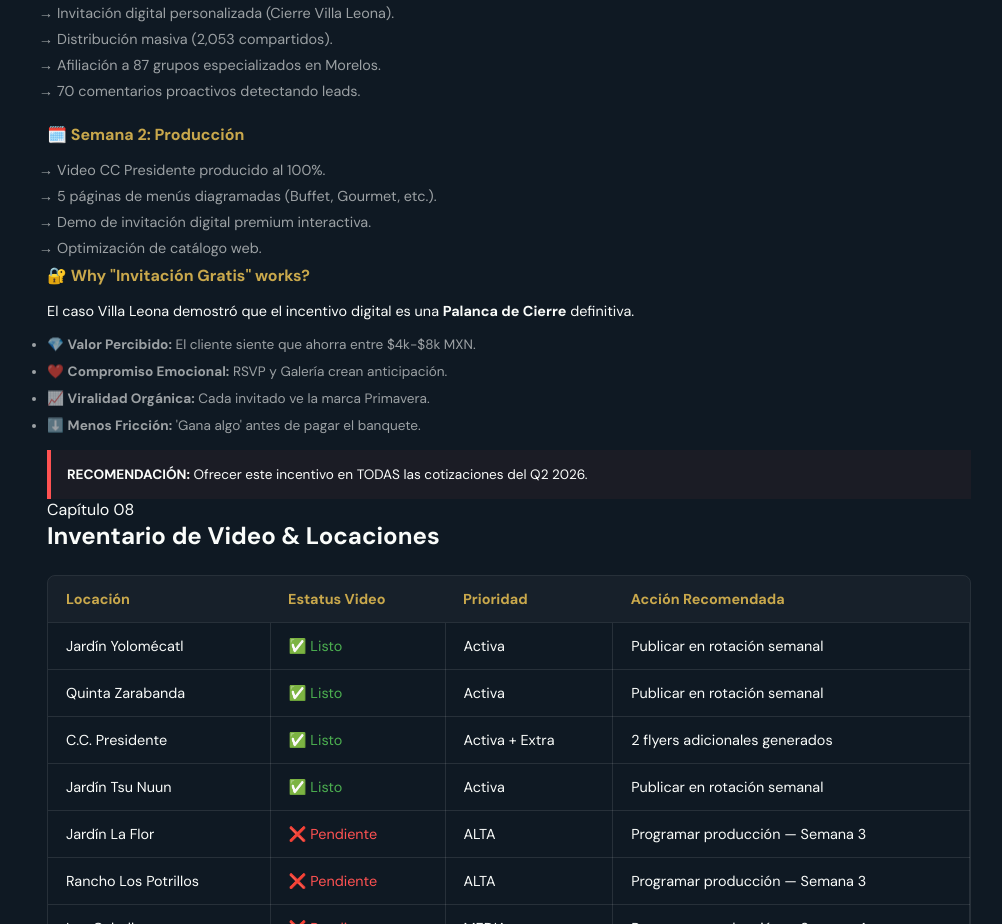
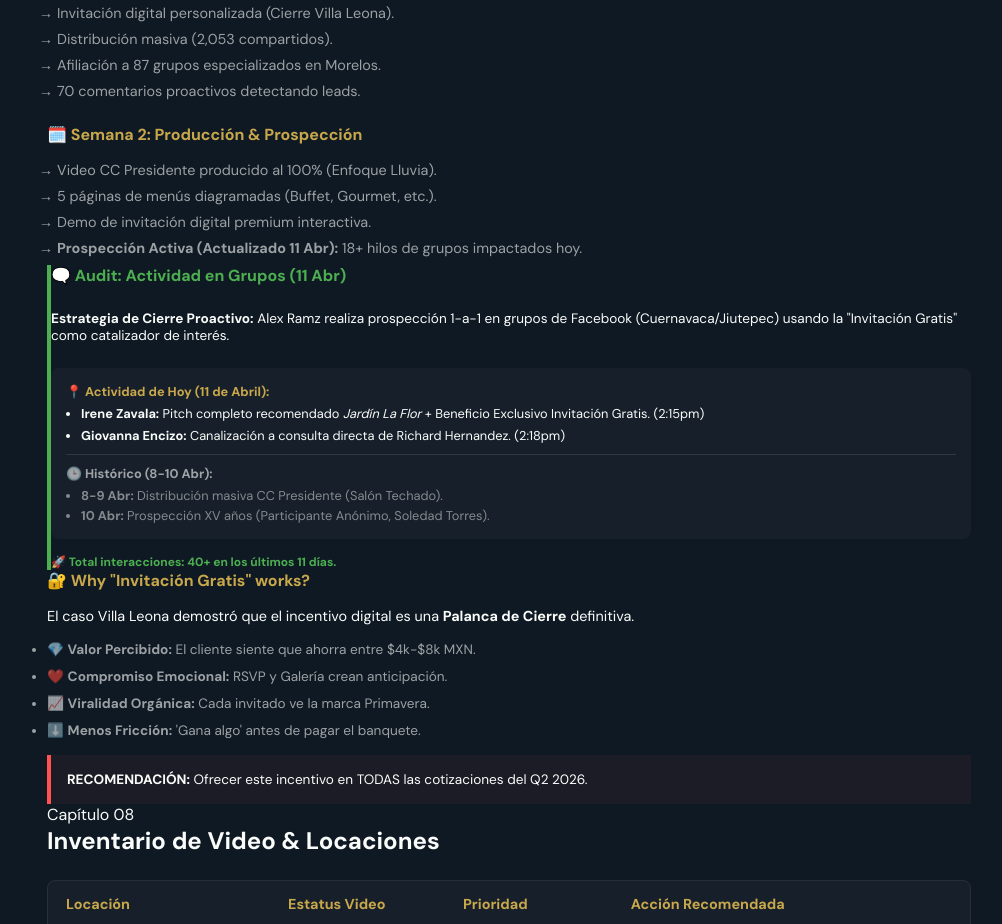
Before and after one commit to 5410m0n0c001/banquetes-primavera-project, a plain HTML site: page reporte_resultados_marketing.html in a window 1280 px wide. Shown: the part 4540-5464 px from the top of the page, without its empty margins (261-1263 px from the left). Drawn offline with nearby package versions, Linux system fonts and the light colour scheme; a web font is replaced by a local one.

Commit message:
Update: Added Group Prospections Log for April 11, 2026

```diff
--- a/reporte_resultados_marketing.html
+++ b/reporte_resultados_marketing.html
@@ -423,13 +423,39 @@
                             <li style="margin-bottom: 8px;">Afiliación a 87 grupos especializados en Morelos.</li>
                             <li style="margin-bottom: 8px;">70 comentarios proactivos detectando leads.</li>
                         </ul>
-                        <div style="font-weight: 700; color: var(--accent); margin: 1.5rem 0 1rem;">🗓️ Semana 2: Producción</div>
+                        <div style="font-weight: 700; color: var(--accent); margin: 1.5rem 0 1rem;">🗓️ Semana 2: Producción & Prospección</div>
                         <ul style="font-size: 0.9rem; list-style-type: '→ '; padding-left: 10px; color: var(--text-muted);">
-                            <li style="margin-bottom: 8px;">Video CC Presidente producido al 100%.</li>
+                            <li style="margin-bottom: 8px;">Video CC Presidente producido al 100% (Enfoque Lluvia).</li>
                             <li style="margin-bottom: 8px;">5 páginas de menús diagramadas (Buffet, Gourmet, etc.).</li>
                             <li style="margin-bottom: 8px;">Demo de invitación digital premium interactiva.</li>
-                            <li style="margin-bottom: 8px;">Optimización de catálogo web.</li>
+                            <li style="margin-bottom: 8px;"><strong>Prospección Activa (Actualizado 11 Abr):</strong> 18+ hilos de grupos impactados hoy.</li>
                         </ul>
+                    </div>
+                    <div class="card" style="border-left: 4px solid var(--success);">
+                        <div style="font-weight: 700; color: var(--success); margin-bottom: 1.5rem;">🗨️ Audit: Actividad en Grupos (11 Abr)</div>
+                        <div style="font-size: 0.85rem; margin-bottom: 1.5rem;"><strong>Estrategia de Cierre Proactivo:</strong> Alex Ramz realiza prospección 1-a-1 en grupos de Facebook (Cuernavaca/Jiutepec) usando la "Invitación Gratis" como catalizador de interés.</div>
+
+                        <div style="background: rgba(255,255,255,0.03); padding: 15px; border-radius: 8px; font-size: 0.8rem;">
+                            <!-- TODAY -->
+                            <div style="border-bottom: 1px solid var(--border); padding-bottom: 10px; margin-bottom: 10px;">
+                                <div style="color: var(--accent); font-weight: 700; margin-bottom: 5px;">📍 Actividad de Hoy (11 de Abril):</div>
+                                <ul style="padding-left: 15px;">
+                                    <li style="margin-bottom: 5px;"><strong>Irene Zavala:</strong> Pitch completo recomendado <em>Jardín La Flor</em> + Beneficio Exclusivo Invitación Gratis. (2:15pm)</li>
+                                    <li><strong>Giovanna Encizo:</strong> Canalización a consulta directa de Richard Hernandez. (2:18pm)</li>
+                                </ul>
+                            </div>
+                            <!-- LOGS -->
+                            <div style="color: var(--text-muted);">
+                                <div style="font-weight: 700; margin-bottom: 5px;">🕒 Histórico (8-10 Abr):</div>
+                                <ul style="padding-left: 15px; opacity: 0.8;">
+                                    <li style="margin-bottom: 3px;"><strong>8-9 Abr:</strong> Distribución masiva CC Presidente (Salón Techado).</li>
+                                    <li><strong>10 Abr:</strong> Prospección XV años (Participante Anónimo, Soledad Torres).</li>
+                                </ul>
+                            </div>
+                        </div>
+                        <div style="margin-top: 15px; font-size: 0.75rem; color: var(--success); font-weight: 700;">
+                            🚀 Total interacciones: 40+ en los últimos 11 días.
+                        </div>
                     </div>
                     <div class="card">
                         <div style="font-weight: 700; color: var(--accent); margin-bottom: 1rem;">🔐 Why "Invitación Gratis" works?</div>
```
